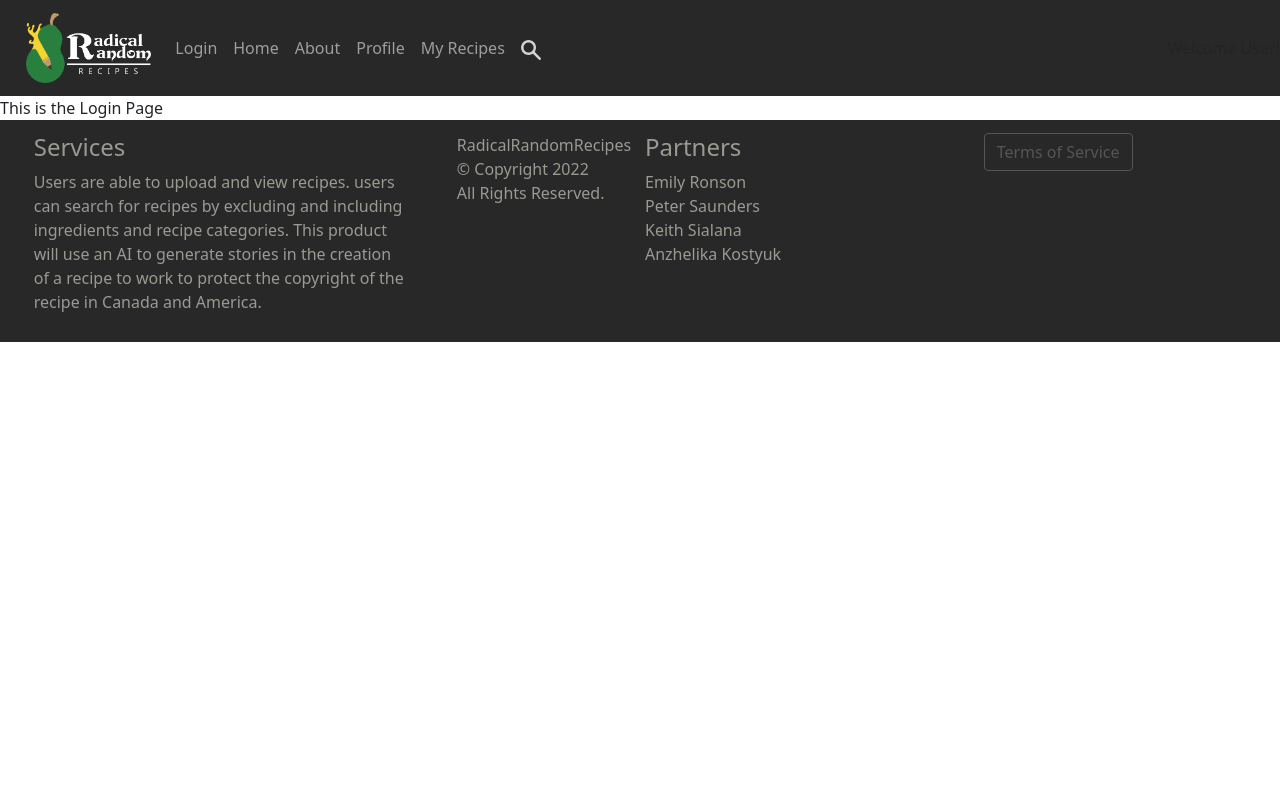
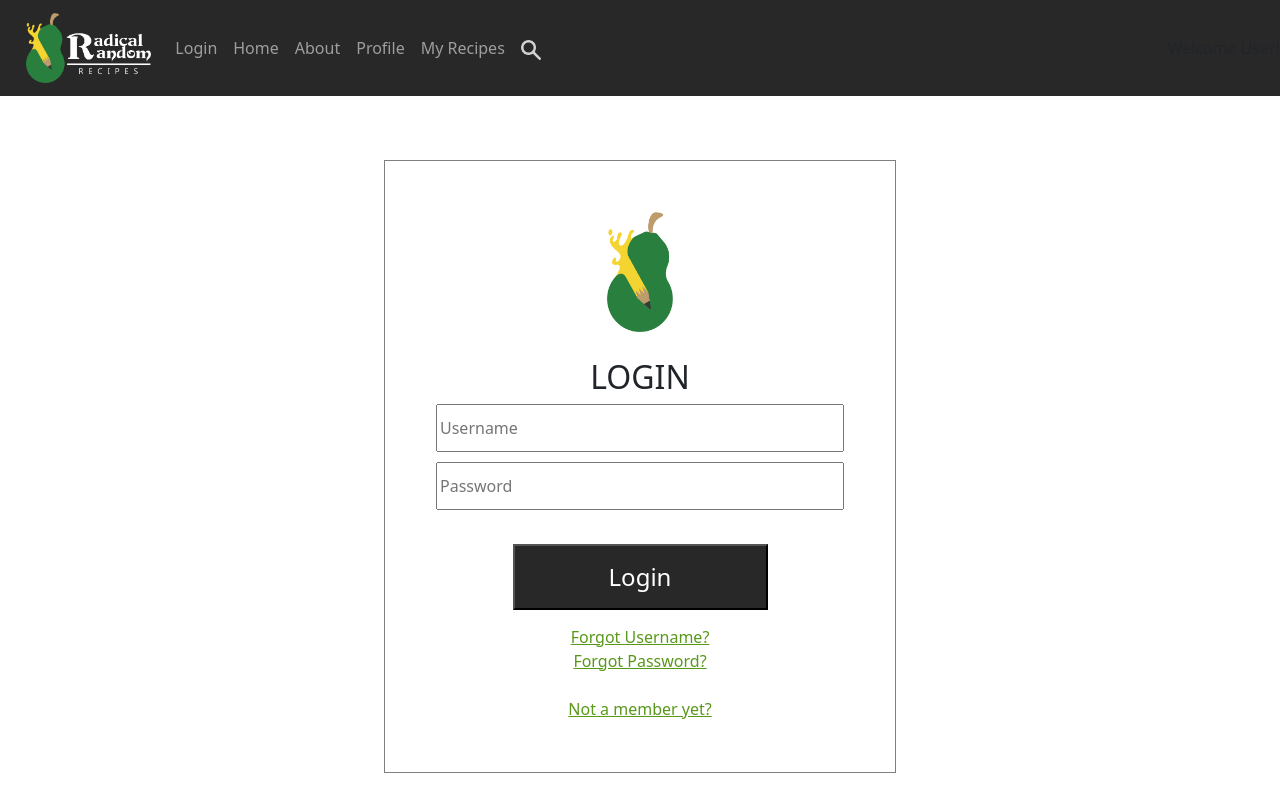
Before and after one commit to ksialana8605/RRR_FrontEnd, a React (Create React App) app: page /account/login in a window 1280 px wide. Shown: the top 800 px of the page. Built offline with nearby package versions, Linux system fonts and the light colour scheme.

Commit message:
Designing login page (needs backend)

```diff
--- a/src/App.js
+++ b/src/App.js
@@ -10,6 +10,7 @@ import Search from './pages/search';
 import MyRecipes from './pages/account/myrecipes';
 import Footer from './components/footer';
 import ToS from './pages/tos';
+import Register from './pages/account/register';
 
 
 function App () {
@@ -23,6 +24,7 @@ function App () {
                         <Route exact path='/about' element={<About/>}/>
                         <Route exact path='/account/login' element={<Login/>}/>
                         <Route exact path='/account/profile' element={<Profile/>}/>
+                        <Route exact path='/account/register' element={<Register/>}/>
                         <Route exact path='/search' element={<Search/>}/>
                         <Route exact path='/account/recipes' element={<MyRecipes/>}/>
                         <Route exact path='/tos' element={ToS}/>
--- a/src/pages/account/login.js
+++ b/src/pages/account/login.js
@@ -1,10 +1,35 @@
 import React from 'react';
 import ReactDOM from 'react-dom';
+import RRR_FullLogo from '../../img/Logo_Icon.png';
+import Register from './register';
+import {Link} from 'react-router-dom';
 
 class Login extends React.Component{
     render () {
         return <div>
-            This is the Login Page
+            <div className='loginBox'>
+                <img height='120px' src={RRR_FullLogo} alt='Radical Random Recipes Logo'/>
+                <br/>
+                <h2>LOGIN</h2>
+                <form method='' action=''>
+                    <input type='text' name='username'placeholder='Username'/>
+                    <br/>
+                    <input type='password' name='password' placeholder='Password'/>
+                    <br/>
+                    <br/>
+                    <input type='submit' value='Login'/>
+                </form>
+                <div>
+                    <div className='loginLink'>
+                        <Link to='TODO: '>Forgot Username?</Link>
+                    </div>
+                    <div className='loginLink'>
+                        <Link to='TODO: '>Forgot Password?</Link>
+                    </div>
+                </div>
+                <br/>
+                <Link to='/account/register'>Not a member yet?</Link>
+            </div>
         </div>
     }
 }
--- a/src/styles/main.css
+++ b/src/styles/main.css
@@ -19,3 +19,39 @@
     padding-right: 5px;
     width: 50%;
 }
+
+/* loginBox contents */
+div.loginBox{
+    width: 40%;
+    text-align: center;
+    margin: 5%;
+    margin-left: auto;
+    margin-right: auto;
+    padding-bottom: 4%;
+    padding-top: 4%;
+    border: grey solid 1px;
+}
+div.loginBox>h2{
+    margin-top: 5%;
+}
+div.loginBox>form>input[type=submit]{
+    color: white;
+    background-color: #282828;
+    padding-top: 2.5%;
+    padding-bottom: 2.5%;
+    font-size: 1.5em;
+    width: 50%;
+}
+div.loginBox>form>input[type=text],input[type=password]{
+    width: 80%;
+    margin-bottom: 10px;
+    padding-top: 10px;
+    padding-bottom: 10px;
+}
+div.loginBox>div{
+    margin-top: 15px;
+}
+.loginLink{
+    display: flex;
+    justify-content: space-around;
+}
```
